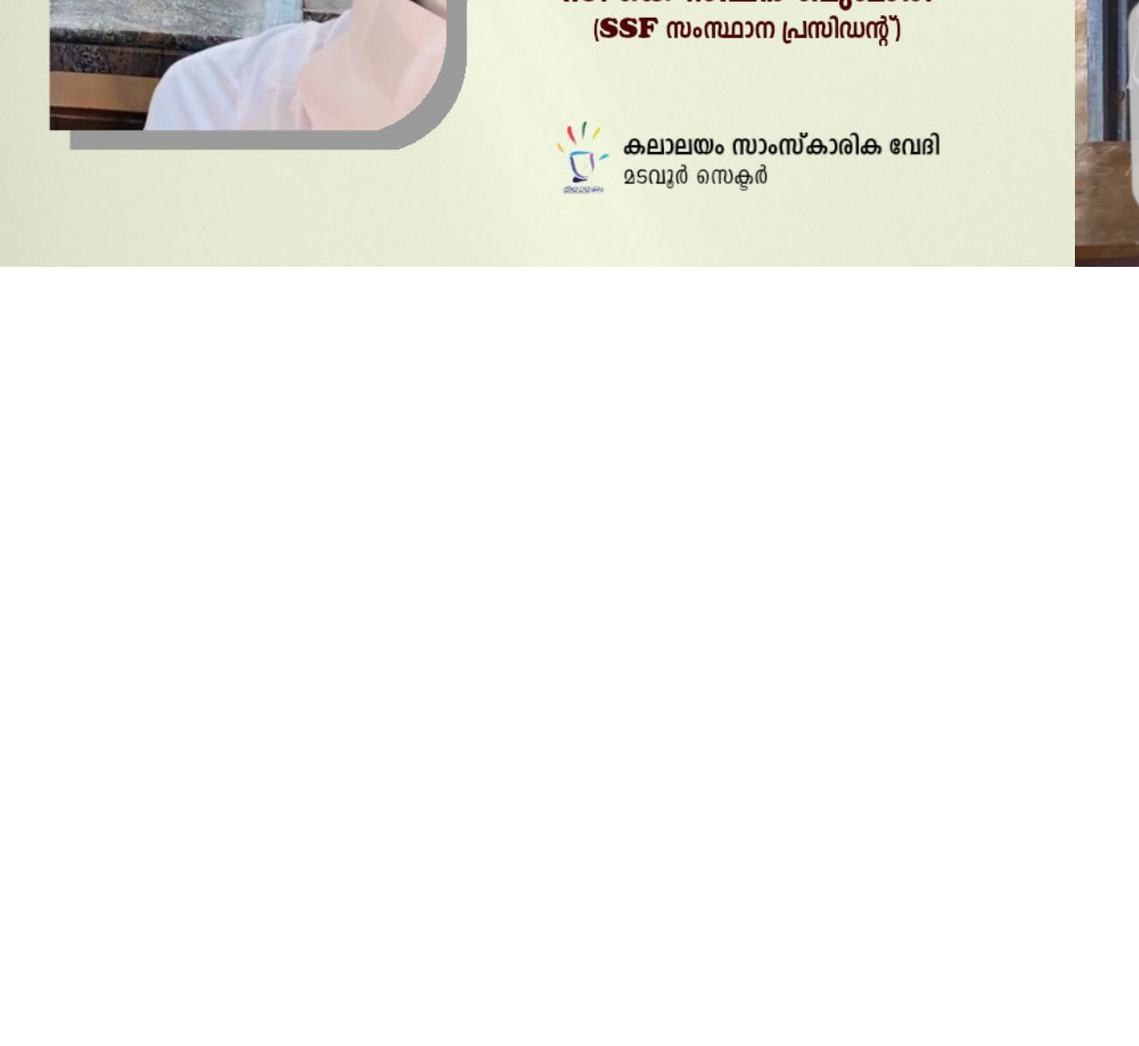
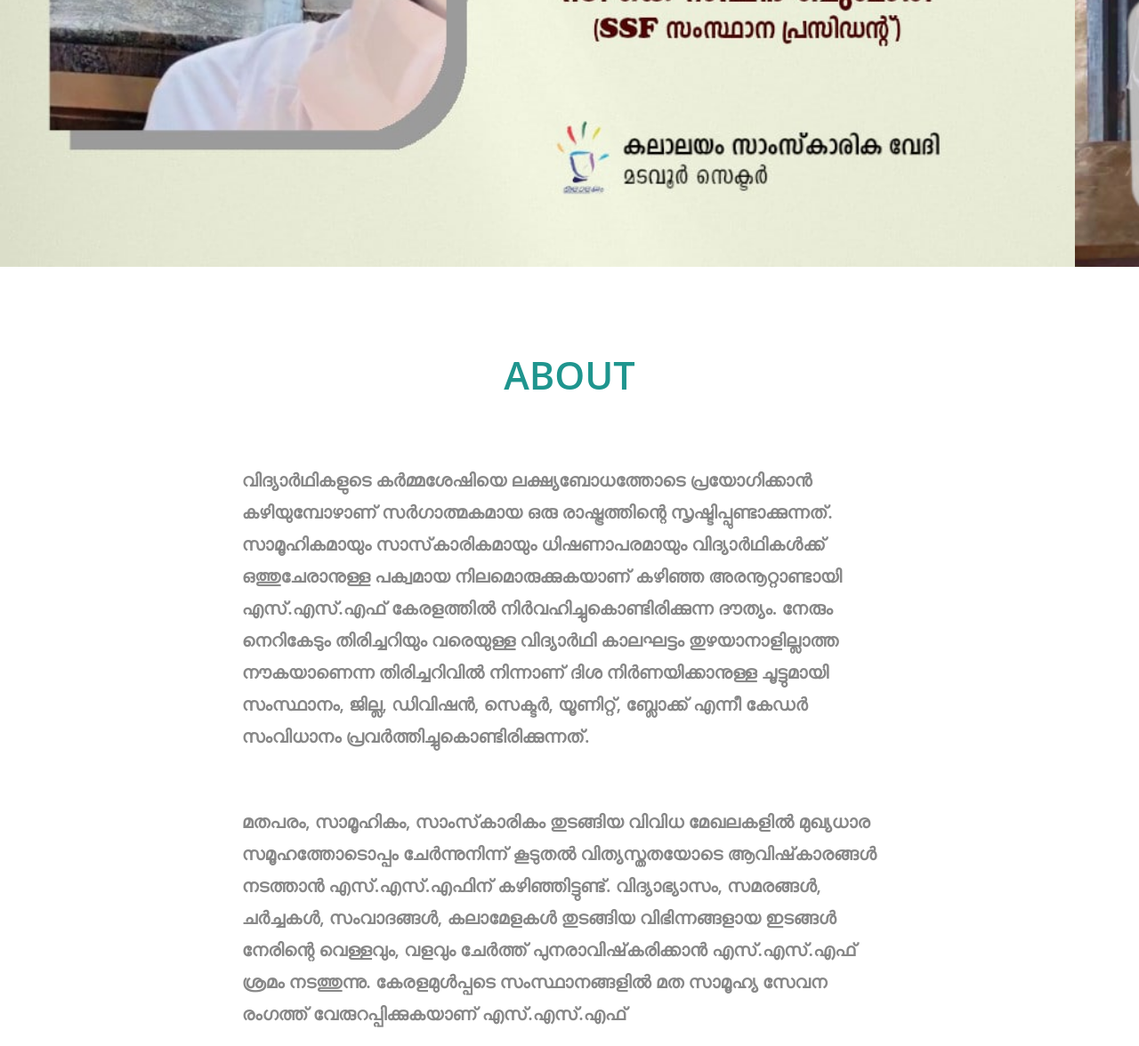
Before and after one commit to ssfmadavoor/ssfmadavoor.github.io, a plain HTML site: page index.html in a window 1280 px wide. Shown: the part 789-1965 px from the top of the page at 89% size. Before the commit the page ends 1089 px from the top, so only its background shows below. Drawn offline with Linux system fonts and the light colour scheme.

Commit message:
about section

```diff
--- a/css/style.css
+++ b/css/style.css
@@ -1,29 +1,38 @@
-html, body{
-	font-family: 'Open Sans', sans-serif;
-	background: #FFf;
+html,
+body {
+  font-family: "Open Sans", sans-serif;
+  background: #fff;
   width: 100%;
   scroll-behavior: smooth;
 }
 
-body a{
-	transition:0.5s all;
-	-webkit-transition:0.5s all;
-	-moz-transition:0.5s all;
-	-o-transition:0.5s all;
-	-ms-transition:0.5s all;
+body a {
+  transition: 0.5s all;
+  -webkit-transition: 0.5s all;
+  -moz-transition: 0.5s all;
+  -o-transition: 0.5s all;
+  -ms-transition: 0.5s all;
 }
 
 /* Header start */
 header {
-    background: #134E5E;  /* fallback for old browsers */
-	background: -webkit-linear-gradient(to right, #71B280, #134E5E);  /* Chrome 10-25, Safari 5.1-6 */
-	background: linear-gradient(to right, #71B280, #134E5E); /* W3C, IE 10+/ Edge, Firefox 16+, Chrome 26+, Opera 12+, Safari 7+ */
+  background: #134e5e; /* fallback for old browsers */
+  background: -webkit-linear-gradient(
+    to right,
+    #71b280,
+    #134e5e
+  ); /* Chrome 10-25, Safari 5.1-6 */
+  background: linear-gradient(
+    to right,
+    #71b280,
+    #134e5e
+  ); /* W3C, IE 10+/ Edge, Firefox 16+, Chrome 26+, Opera 12+, Safari 7+ */
   position: fixed;
   z-index: 5;
   width: 100%;
   display: flex;
   justify-content: space-between;
-    padding: 5px
+  padding: 5px;
 }
 
 header .navbar-brand {
@@ -36,24 +45,39 @@
   /* margin-left: 2em; */
 }
 
-header  li a:hover{
-    color:#2ABF5E !important;
+header li a:hover {
+  color: #2abf5e !important;
 }
 /* Header section end */
 /* Home section start */
 #home {
   padding-top: 65px;
 }
+/* Home section end */
 
-/* .carousel-inner{
-    width:100%;
-    max-height: 650px !important;
-  } */
+/* About section start */
+#about {
+  background-color: #ffffff;
+}
 
+#about .section-heading h3 {
+  color: #1f958e;
+  font-weight: 600;
+  font-size: 2.7em;
+}
 
+#about p {
+  margin: 0.9em auto;
+  font-size: 1.25em;
+  line-height: 1.8em;
+  font-family: "Open Sans", sans-serif;
+  font-weight: 600;
+  width: 66%;
+  color: #888888;
+}
 
 /* Media Query  */
-@media(min-width:991px){
+@media (min-width: 991px) {
   header li a {
     margin-left: 1em;
   }
--- a/index.html
+++ b/index.html
@@ -79,6 +79,36 @@
       </div>
   </section>
 
+  <!-- About section -->
+  <div id="about">
+    <div class="container">
+      <div class="row">
+        <div class="col-12 section-heading mt-5 pt-5">
+          <h3 class="text-center">ABOUT</h3>
+        </div>
+      </div>
+      <div class="row">
+        <div class="col-12 section-contect mt-5">
+          <p>വിദ്യാര്‍ഥികളുടെ കര്‍മ്മശേഷിയെ ലക്ഷ്യബോധത്തോടെ പ്രയോഗിക്കാന്‍ കഴിയുമ്പോഴാണ് സര്‍ഗാത്മകമായ ഒരു
+            രാഷ്ട്രത്തിന്റെ സൃഷ്ടിപ്പുണ്ടാക്കുന്നത്. സാമൂഹികമായും സാസ്‌കാരികമായും ധിഷണാപരമായും
+            വിദ്യാര്‍ഥികള്‍ക്ക് ഒത്തുചേരാനുള്ള പക്വമായ നിലമൊരുക്കുകയാണ് കഴിഞ്ഞ അരനൂറ്റാണ്ടായി എസ്.എസ്.എഫ്
+            കേരളത്തില്‍ നിര്‍വഹിച്ചുകൊണ്ടിരിക്കുന്ന ദൗത്യം. നേരും നെറികേടും തിരിച്ചറിയും വരെയുള്ള വിദ്യാര്‍ഥി
+            കാലഘട്ടം തുഴയാനാളില്ലാത്ത നൗകയാണെന്ന തിരിച്ചറിവില്‍ നിന്നാണ് ദിശ നിര്‍ണയിക്കാനുള്ള ചൂട്ടുമായി
+            സംസ്ഥാനം, ജില്ല, ഡിവിഷന്‍, സെക്ടര്‍, യൂണിറ്റ്, ബ്ലോക്ക് എന്നീ കേഡര്‍ സംവിധാനം
+            പ്രവര്‍ത്തിച്ചുകൊണ്ടിരിക്കുന്നത്.
+          </p> <br>
+          <p>
+            മതപരം, സാമൂഹികം, സാംസ്‌കാരികം തുടങ്ങിയ വിവിധ മേഖലകളില്‍ മുഖ്യധാര സമൂഹത്തോടൊപ്പം ചേര്‍ന്നുനിന്ന്
+            കൂടുതല്‍ വിത്യസ്തതയോടെ ആവിഷ്‌കാരങ്ങള്‍ നടത്താന്‍ എസ്.എസ്.എഫിന് കഴിഞ്ഞിട്ടുണ്ട്. വിദ്യാഭ്യാസം,
+            സമരങ്ങള്‍, ചര്‍ച്ചകള്‍, സംവാദങ്ങള്‍, കലാമേളകള്‍ തുടങ്ങിയ വിഭിന്നങ്ങളായ ഇടങ്ങള്‍ നേരിന്റെ വെള്ളവും,
+            വളവും ചേര്‍ത്ത് പുനരാവിഷ്‌കരിക്കാന്‍ എസ്.എസ്.എഫ് ശ്രമം നടത്തുന്നു. കേരളമുള്‍പ്പടെ സംസ്ഥാനങ്ങളില്‍ മത
+            സാമൂഹ്യ സേവന രംഗത്ത് വേരുറപ്പിക്കുകയാണ് എസ്.എസ്.എഫ്
+          </p>
+        </div>
+      </div>
+    </div>
+  </div>
+
   <!-- Option 1: Bootstrap Bundle with Popper -->
   <script type="text/javascript" src="js/bootstrap.bundle.min.js"></script>
 </body>
```
Lines whose indentation alone changed are shown as unchanged.
